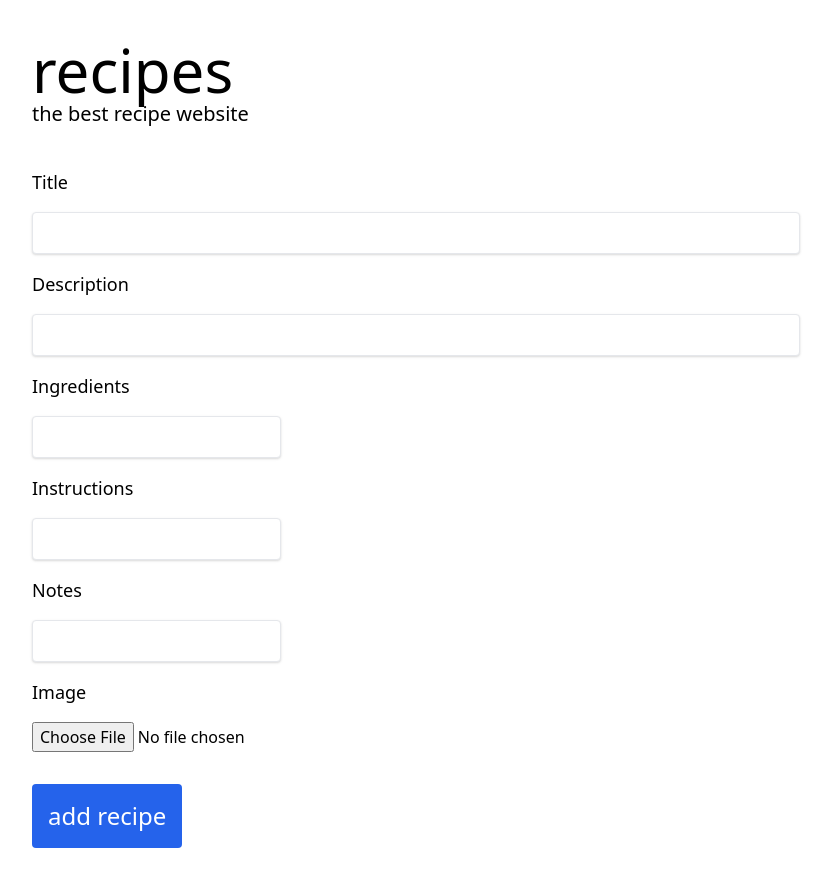
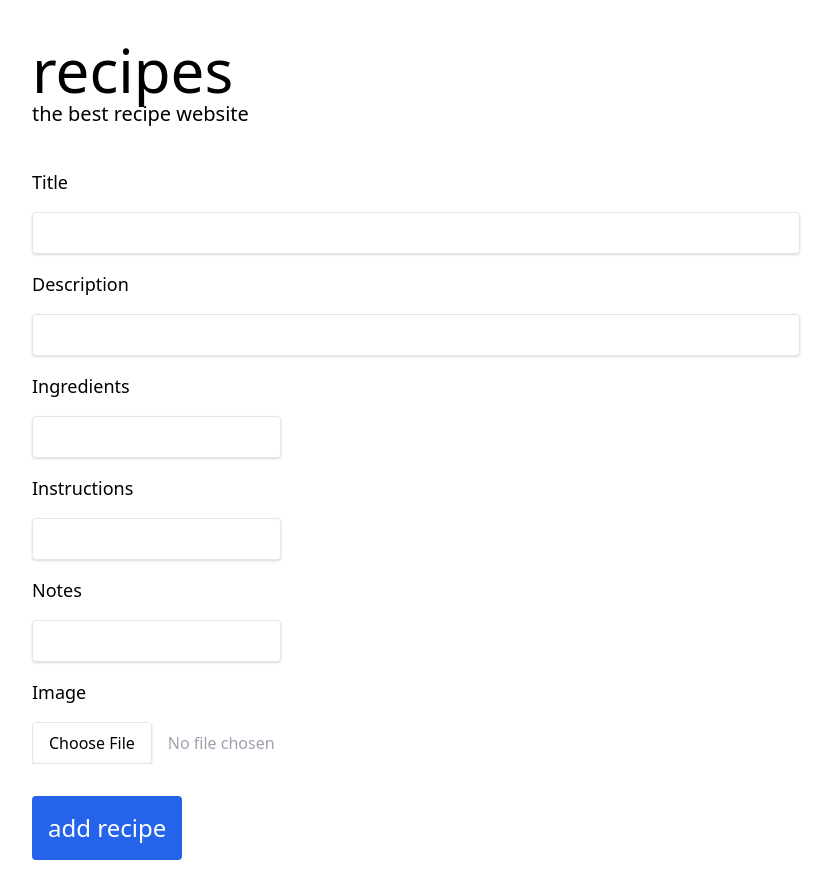
Before and after one commit to sebasmoles/recipes-web-app, a Vue app: page /add-recipe in a window 1280 px wide. Shown: the whole page, without its empty margins (224-1055 px from the left). Built offline with nearby package versions, Linux system fonts and the light colour scheme.

Commit message:
style input file button

```diff
--- a/src/components/RecipeForm.vue
+++ b/src/components/RecipeForm.vue
@@ -28,7 +28,7 @@
 
             <div class="mb-4">
               <label class="block text-lg" for="">Image</label>
-              <input class="block mt-4" type="file" accept="image/*" id="image" name="image">
+              <input class="block w-64 mt-4 text-gray-400" type="file" accept="image/*" id="image" name="image">
             </div>
 
             <button class="bg-blue-600 p-4 my-4 rounded text-white hover:bg-blue-500 text-2xl lg:text-xl lg:p-3 sm:p-2 xs:text-base">add recipe</button>
@@ -41,3 +41,19 @@
     name: "RecipeForm"
   };
 </script>
+
+<style scoped>
+  ::file-selector-button {
+    background: white;
+    border: 1px solid rgba(229, 231, 235);
+    outline: none;
+    cursor: pointer;
+    border-radius: 0.25rem;
+    padding: 0.50rem 1rem;
+    margin-right: 1rem;
+    box-shadow: 0 1px 3px 0 rgba(0, 0, 0, 0.1), 0 1px 2px 0 rgba(0, 0, 0, 0.06);
+  }
+  ::file-selector-button:hover {
+    background: #ebebeb ;
+  }
+</style>
```
